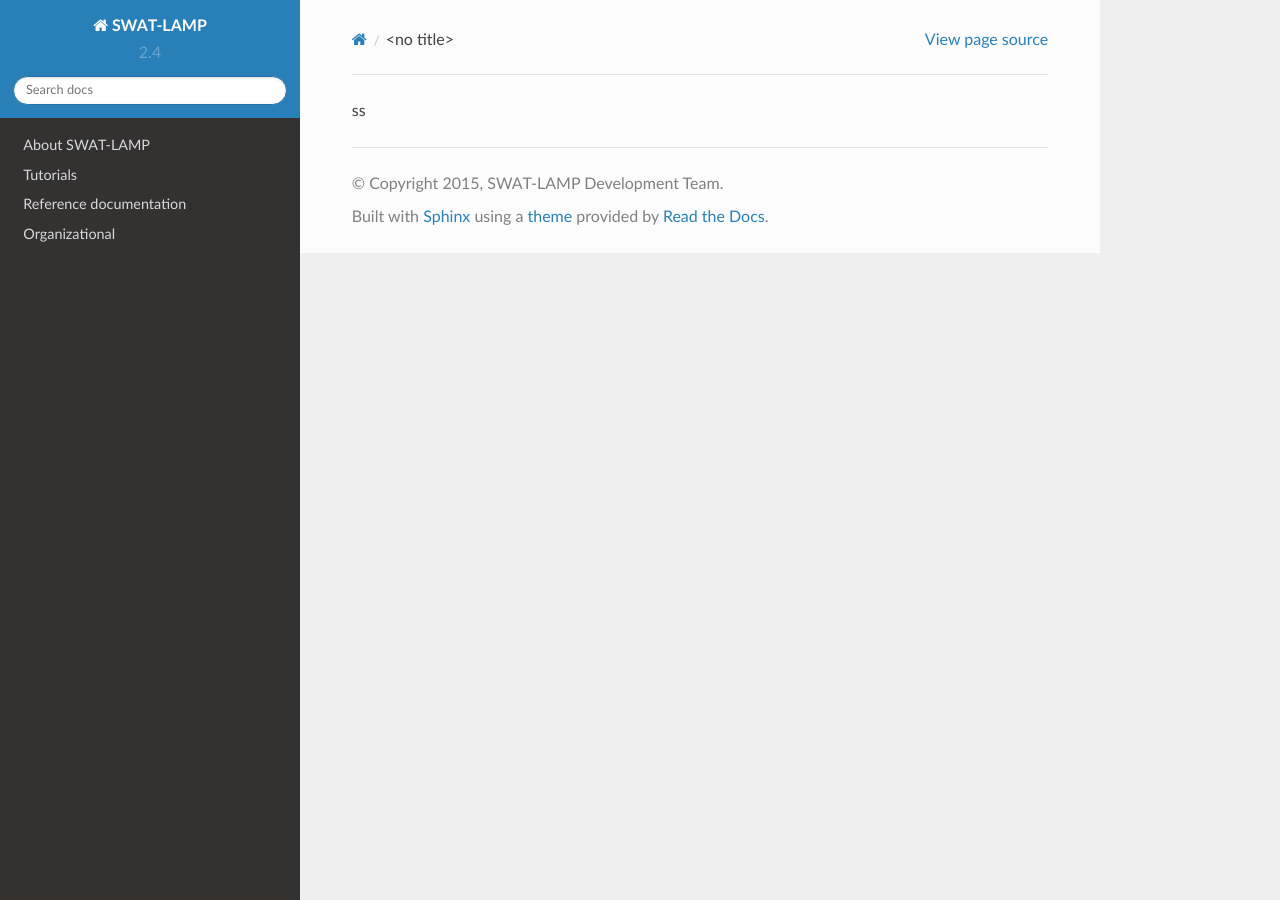
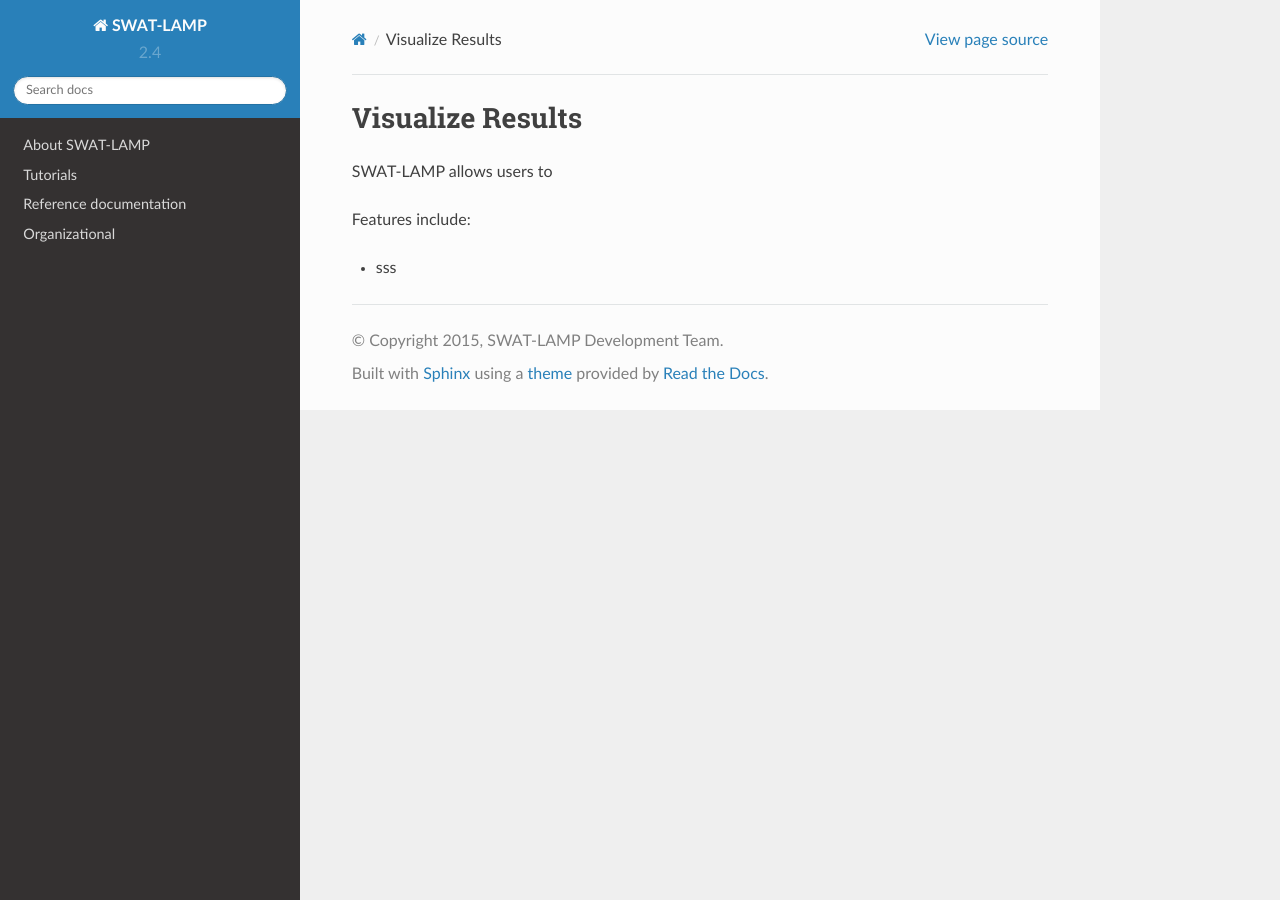
Before and after one commit to mehmadi/SWAT-LAMP-Doc, a Sphinx documentation site: the page built from docs/tutorials/overview_and_ref/user_features/visualize_results.txt, in a window 1280 px wide. Built offline with Sphinx 7.4.7 and the Read the Docs theme 2.0.0, drawn with Linux system fonts in a browser that asks for light colours; pages that are not in the unit, such as notebooks, are missing from menus.

Commit message:
Update visualize_results.txt

```diff
--- a/docs/tutorials/overview_and_ref/user_features/visualize_results.txt
+++ b/docs/tutorials/overview_and_ref/user_features/visualize_results.txt
@@ -1 +1,11 @@
-ss
+.. _visualize_results:
+
+======================
+Visualize Results
+======================
+
+SWAT-LAMP allows users to
+
+Features include:
+
+* sss
```
